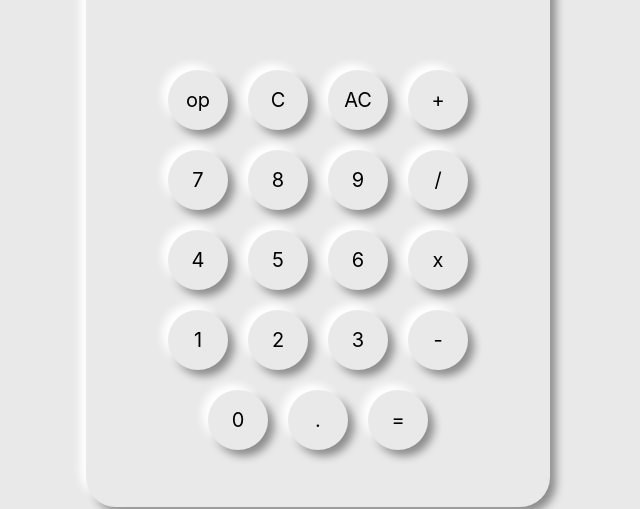
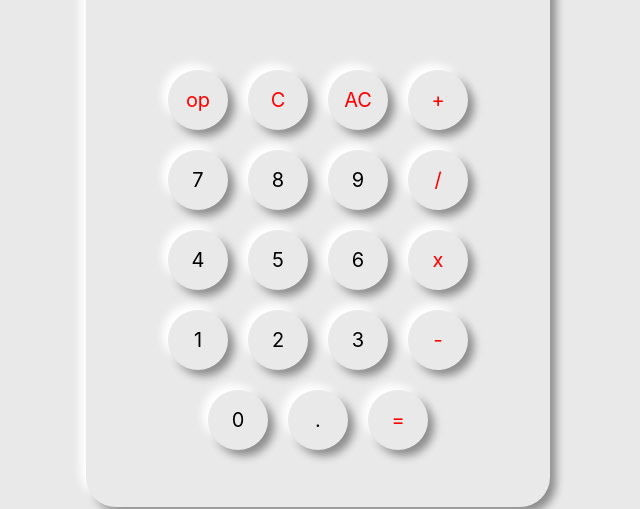
Before and after one commit to BakirDiyar/bakirreactcalculator, a React (Create React App) app: page / in a window 1280 px wide. Shown: the part 139-648 px from the top of the page, without its empty margins (322-962 px from the left). Built offline with nearby package versions, Linux system fonts and the light colour scheme.

Commit message:
added css styles sign buttons

```diff
--- a/src/components/button/style.css
+++ b/src/components/button/style.css
@@ -15,5 +15,16 @@
 
 .btn:hover{
     box-shadow: -6px -6px 9px rgba(0, 0, 0, 0.4);
+}
 
+.btn:nth-child(1),
+.btn:nth-child(2),
+.btn:nth-child(3),
+.btn:nth-child(4),
+.btn:nth-child(8),
+.btn:nth-child(12),
+.btn:nth-child(16),
+.btn:nth-child(19)
+{
+    color: #ff0000;
 }
```
